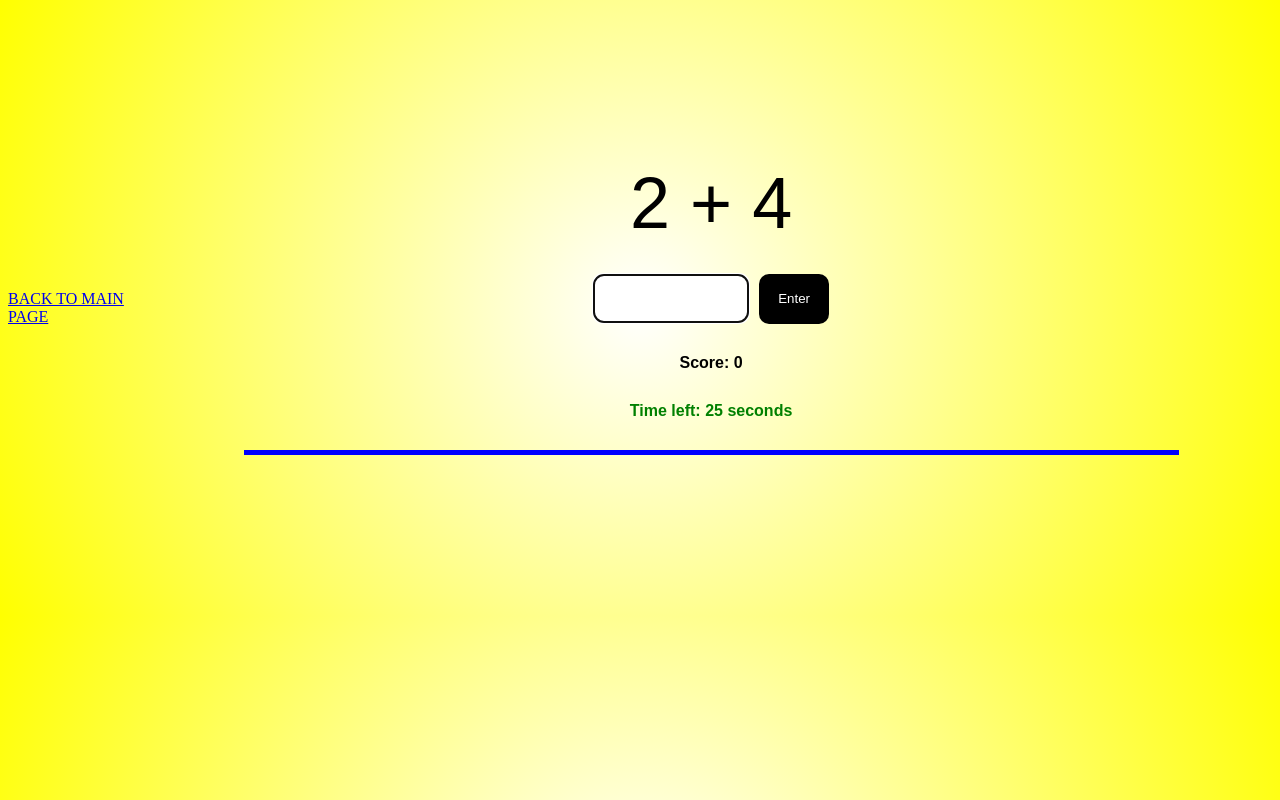
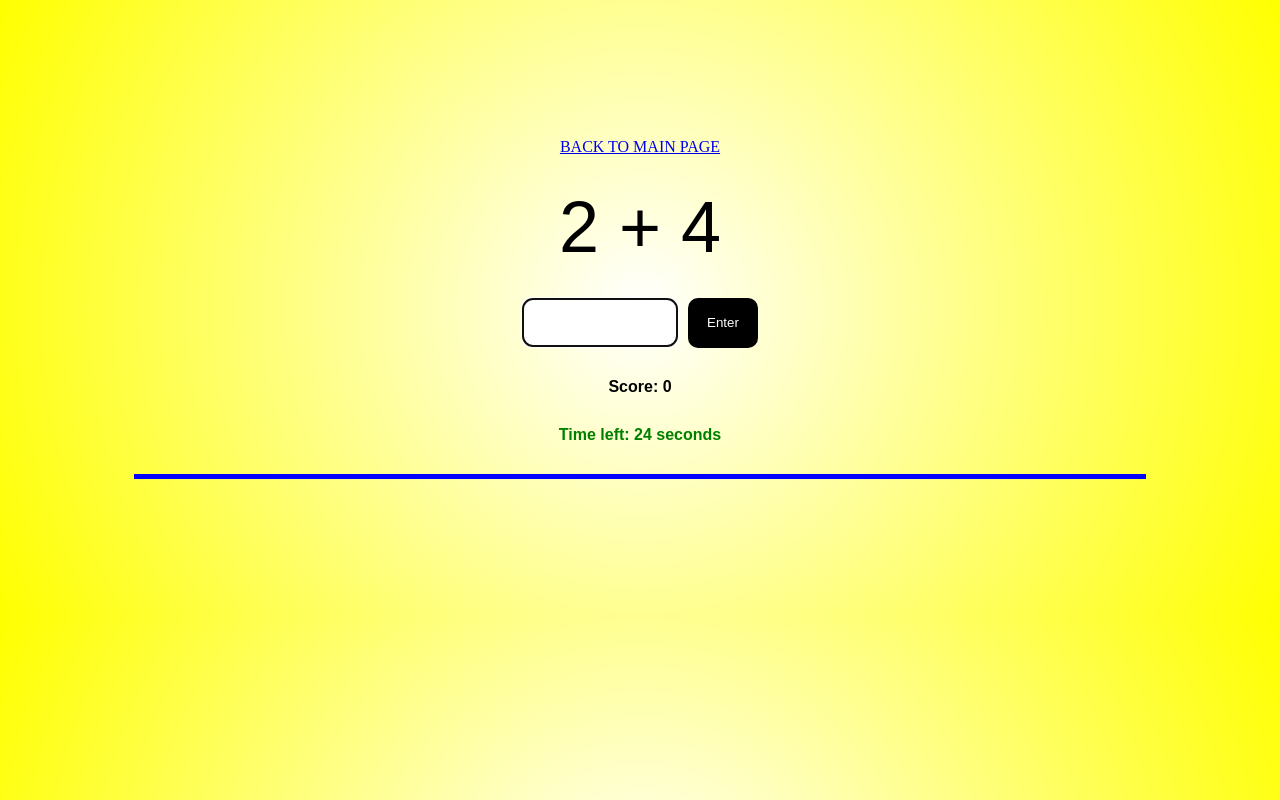
Before and after one commit to ehliexplore/practice-django, a Django app: page /calculationgame in a window 1280 px wide. Run offline with Django 4.2, Linux system fonts and the light colour scheme; some libraries are stand-ins or nearby versions.

Commit message:
changing position of the back option in new app

```diff
--- a/calculationgame/static/calculationgame/style.css
+++ b/calculationgame/static/calculationgame/style.css
@@ -1,5 +1,8 @@
 body {
     display: flex;
+    flex-direction: column;
+    gap: 30px;
+
     justify-content: center;
     align-items: center;
 
```
